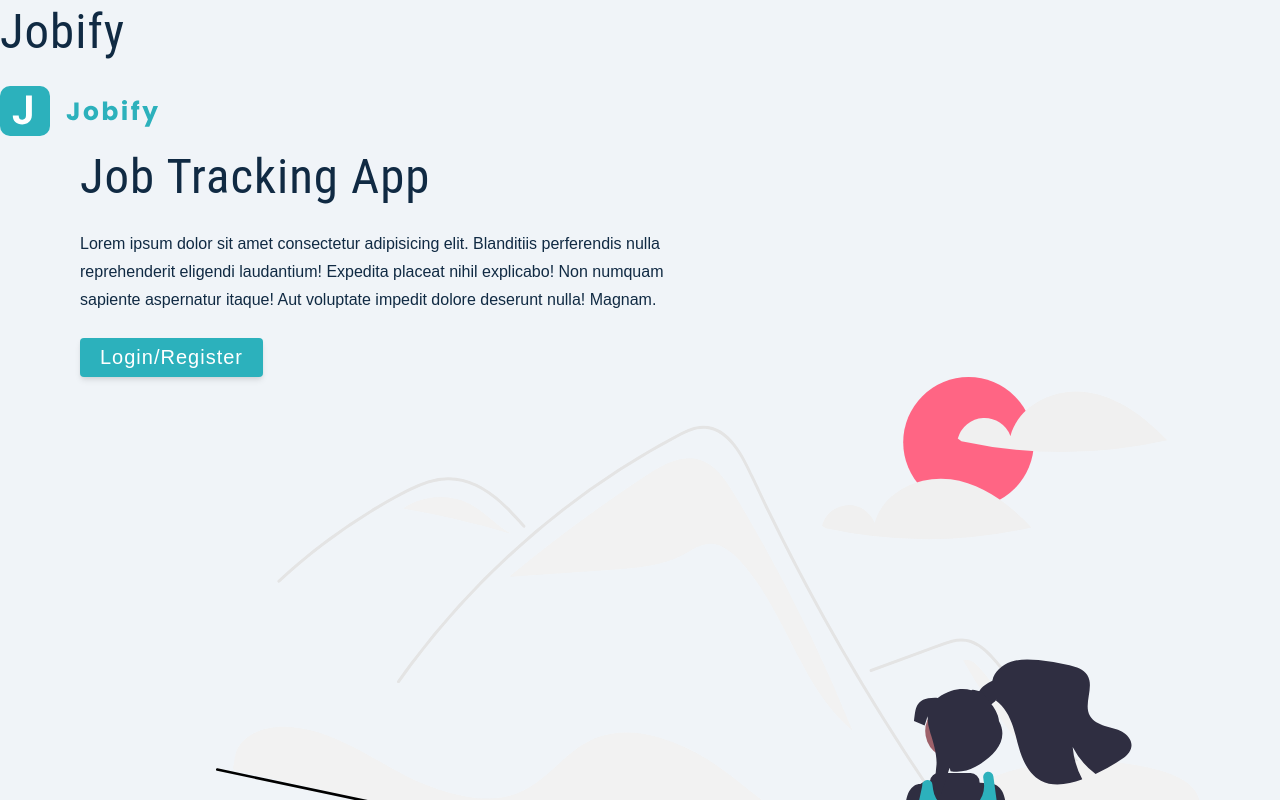
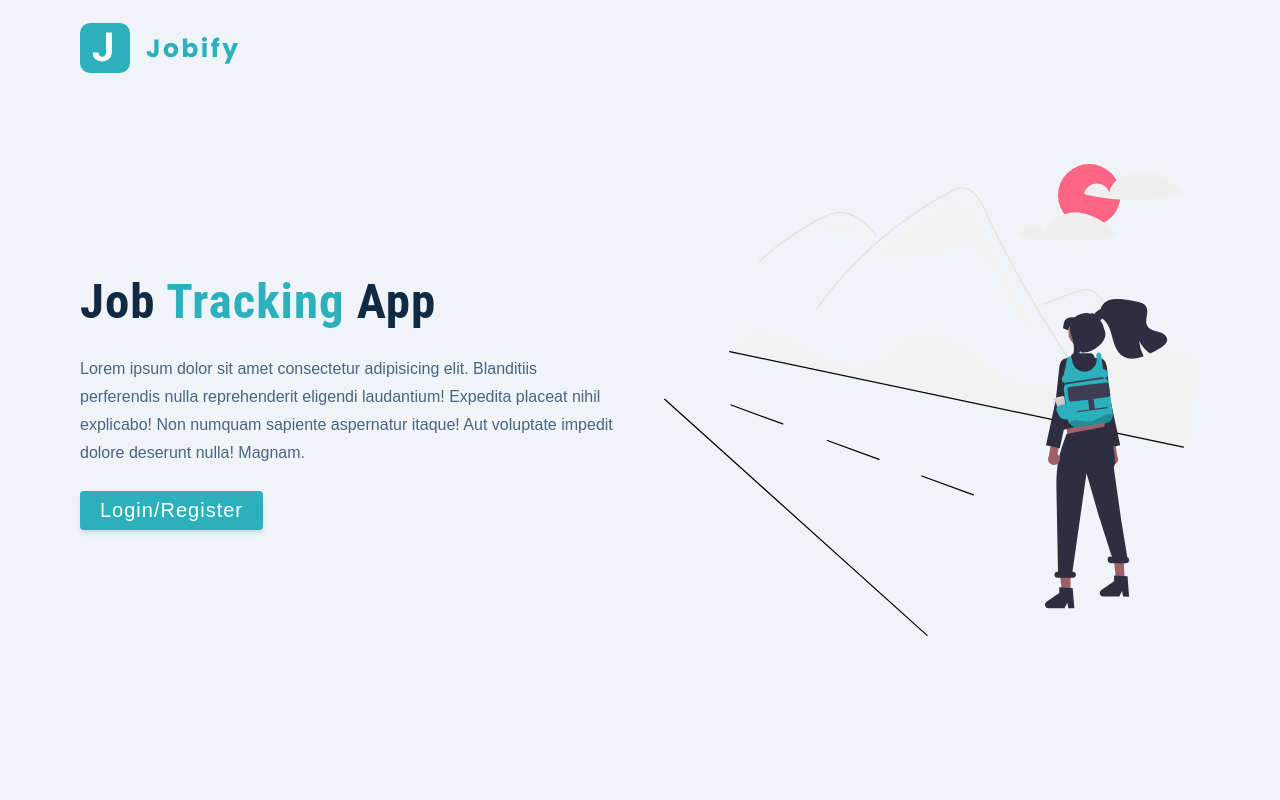
Before and after one commit to jeremydurden/jobify, a React (Create React App) app: page / in a window 1280 px wide. Shown: the top 800 px of the page. Built offline with nearby package versions, Linux system fonts and the light colour scheme.

Commit message:
landing page styling

```diff
--- a/package.json
+++ b/package.json
@@ -9,6 +9,7 @@
     "react": "^17.0.2",
     "react-dom": "^17.0.2",
     "react-scripts": "5.0.0",
+    "styled-components": "^5.3.5",
     "web-vitals": "^2.1.4"
   },
   "scripts": {
--- a/src/App.js
+++ b/src/App.js
@@ -3,7 +3,6 @@
 function App() {
   return (
     <div>
-      <h1>Jobify</h1>
       <Landing />
     </div>
   );
--- a/src/pages/Landing.js
+++ b/src/pages/Landing.js
@@ -1,9 +1,10 @@
 import logo from "../assets/images/logo.svg";
 import main from "../assets/images/main.svg";
+import styled from "styled-components";
 
 const Landing = () => {
   return (
-    <main>
+    <Wrapper>
       <nav>
         <img src={logo} alt="jobify" className="logo" />
       </nav>
@@ -22,7 +23,46 @@
         </div>
         <img src={main} alt="job hunt" className="img main-img" />
       </div>
-    </main>
+    </Wrapper>
   );
 };
+
+const Wrapper = styled.main`
+  nav {
+    width: var(--fluid-width);
+    max-width: var(--max-width);
+    margin: 0 auto;
+    height: var(--nav-height);
+    display: flex;
+    align-items: center;
+  }
+  .page {
+    min-height: calc(100vh - var(--nav-height));
+    display: grid;
+    align-items: center;
+    margin-top: -3rem;
+  }
+  h1 {
+    font-weight: 700;
+    span {
+      color: var(--primary-500);
+    }
+  }
+  p {
+    color: var(--grey-600);
+  }
+  .main-img {
+    display: none;
+  }
+  @media (min-width: 992px) {
+    .page {
+      grid-template-columns: 1fr 1fr;
+      column-gap: 3rem;
+    }
+    .main-img {
+      display: block;
+    }
+  }
+`;
+
 export default Landing;
```
Also changed, not shown: 1 other file (tests, documents, lock files or other folders).
